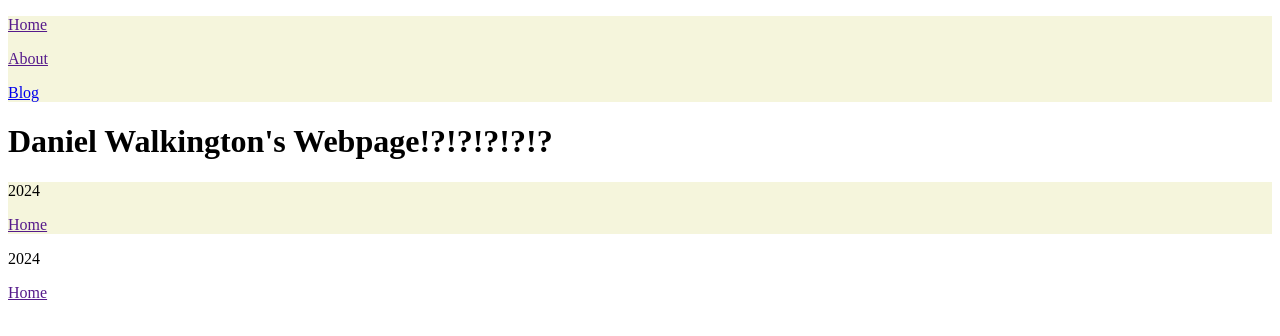
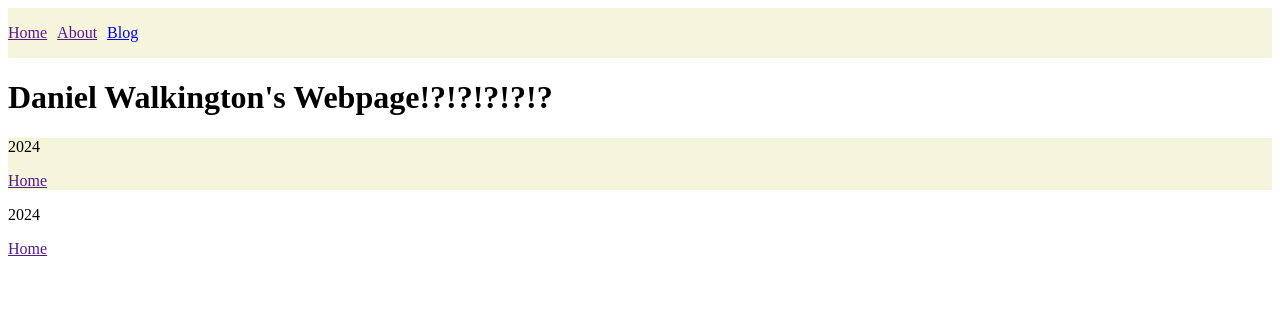
Before and after one commit to DaniWalkington/dani-website, an Angular app: page / in a window 1280 px wide. Shown: the top 336 px of the page. Built offline with nearby package versions, Linux system fonts and the light colour scheme.

Commit message:
style navbar, line horizontally

```diff
--- a/src/app/components/layout/navbar/navbar.component.css
+++ b/src/app/components/layout/navbar/navbar.component.css
@@ -1,3 +1,6 @@
 .navbar-div {
   background-color: beige;
+  display: flex;
+  justify-content: flex-start;
+  gap: 10px;
 }
```
